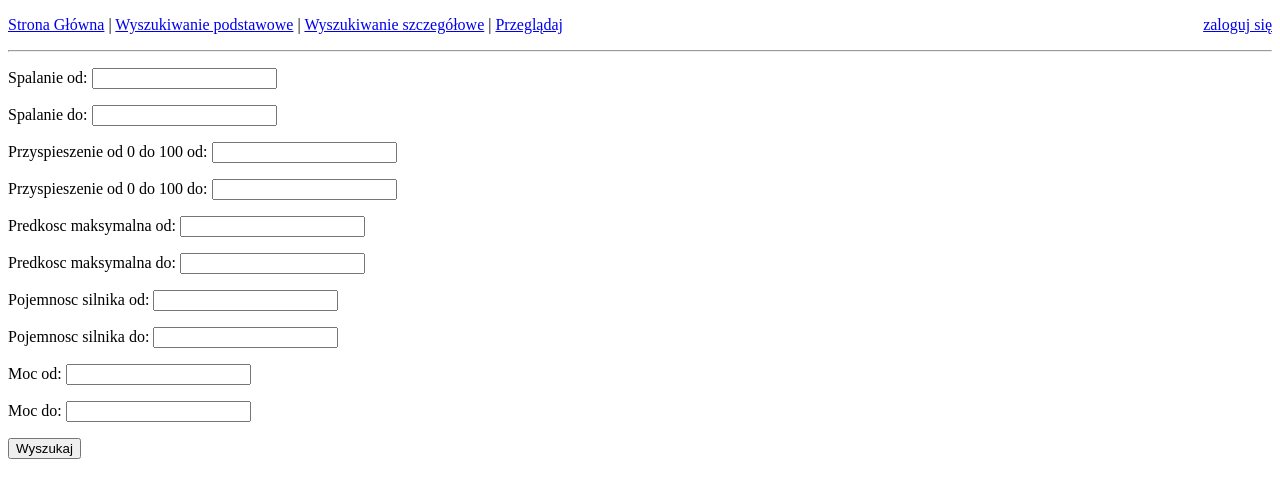
After one commit to Aschalin/Wyszukiwarka_samochodow, a Django app: page /zaawansowane/ in a window 1280 px wide. The commit adds this page. Shown: the top 498 px of the page. Run offline with Django 3.2, Linux system fonts and the light colour scheme; some libraries are stand-ins or nearby versions.

Commit message:
dodanie wyszukiwania po parametrach wyszukiwania, oraz wyswietlania zdjęć w widoku modelu.(ajunik)

```diff
--- a/wyszukiwarka/forms.py
+++ b/wyszukiwarka/forms.py
@@ -10,6 +10,10 @@ class SearchForm(forms.ModelForm):
         model = Wyszukiwanie
         fields = ('Marka', 'Model', 'Rocznik_od', 'Rocznik_do', 'Cena_od', 'Cena_do')
 
+class AdvancedForm(forms.ModelForm):
+    class Meta:
+        model = Zaawansowane
+        fields = ('Spalanie_od','Spalanie_do', 'Przyspieszenie_od_0_do_100_od', 'Przyspieszenie_od_0_do_100_do', 'Predkosc_maksymalna_od', 'Predkosc_maksymalna_do', 'Pojemnosc_silnika_od', 'Pojemnosc_silnika_do', 'Moc_od', 'Moc_do')
 
 class markaForm(forms.ModelForm):
     class Meta:
--- a/wyszukiwarka/models.py
+++ b/wyszukiwarka/models.py
@@ -25,7 +25,7 @@ class Samochody(models.Model):
     Cena = models.IntegerField(default='')
 
     def __unicode__(self):
-        return self.Model
+        return str(self.Marka) + ' ' + self.Model
 
     class Meta:
         managed = False
@@ -39,7 +39,7 @@ class Nadwozia(models.Model):
     Oplata = models.IntegerField(default='0')
 
     def __unicode__(self):
-        return self.Rodzaj
+        return str(self.Samochod) + ' ' + self.Rodzaj
 
     class Meta:
         managed = False
@@ -62,7 +62,7 @@ class Silniki(models.Model):
     KM = models.IntegerField(default='100')
 
     def __unicode__(self):
-        return str(self.Pojemnosc + ' ' + self.Rodzaj + ' ' + str(self.KM))
+        return str(self.Pojemnosc) + ' ' + self.Rodzaj + ' ' + str(self.KM) + 'KM'
 
     class Meta:
         managed = False
@@ -93,6 +93,25 @@ class Wyszukiwanie(models.Model):
     Rocznik_do = models.IntegerField(default=2015, blank=True, null=True)
     Cena_od = models.IntegerField(default='', blank=True, null=True)
     Cena_do = models.IntegerField(default='', blank=True, null=True)
+
+    def __unicode__(self):
+        return self.Model
+
+    class Meta:
+        managed = False
+
+class Zaawansowane(models.Model):
+    id = models.AutoField(primary_key=True, editable=False)
+    Spalanie_od = models.FloatField(default='', blank=True, null=True)
+    Spalanie_do = models.FloatField(default='', blank=True, null=True)
+    Przyspieszenie_od_0_do_100_od = models.FloatField(default='', blank=True, null=True)
+    Przyspieszenie_od_0_do_100_do = models.FloatField(default='', blank=True, null=True)
+    Predkosc_maksymalna_od = models.IntegerField(default='', blank=True, null=True)
+    Predkosc_maksymalna_do = models.IntegerField(default='', blank=True, null=True)
+    Pojemnosc_silnika_od = models.FloatField(default='', blank=True, null=True)
+    Pojemnosc_silnika_do = models.FloatField(default='', blank=True, null=True)
+    Moc_od = models.IntegerField(default='', blank=True, null=True)
+    Moc_do = models.IntegerField(default='', blank=True, null=True)
 
     def __unicode__(self):
         return self.Model
--- a/wyszukiwarka/templates/Nadwozie.html
+++ b/wyszukiwarka/templates/Nadwozie.html
@@ -3,7 +3,7 @@
 {% block content %}
 <H1>{{car.Marka}} {{text}} {{car.Model}} {{nadwozie.Rodzaj}}</H1>
 {% if user.is_authenticated %}
-<a href="/editNadwozie/{{s_id}}/{{nadwozie.id}}">edytuj</a>
+<a href="/editNadwozie/{{s_id}}/{{car.id}}/{{nadwozie.id}}">edytuj</a>
 {% endif %}
 <table>
             <tr>
--- a/wyszukiwarka/templates/base.html
+++ b/wyszukiwarka/templates/base.html
@@ -9,7 +9,8 @@
     </head>
         <p align="left">
             <a href="{% url 'index' %}"> Strona Główna</a> |
-            <a href="{% url 'wyszukiwanie' %}"> Wyszukaj</a> |
+            <a href="{% url 'wyszukiwanie' %}"> Wyszukiwanie podstawowe</a> |
+             <a href="{% url 'zaawansowane' %}"> Wyszukiwanie szczegółowe</a> |
             <a href="{% url 'przegladanie' 0 %}"> Przeglądaj</a>
             {% if user.is_authenticated %}
              | <a href="{% url 'moderate' %}"> Dodaj do Bazy</a>
--- a/wyszukiwarka/templates/porownanie.html
+++ b/wyszukiwarka/templates/porownanie.html
@@ -95,7 +95,7 @@ $(document).ready(function(){
                 {%endfor%}
             </tr>
             <tr>
-                <td>Zurzycie paliwa:</td>
+                <td>Zuzycie paliwa:</td>
                 {%for c in cars%}
                 <td>
                     {% for n in c.nadwozia %}
--- a/wyszukiwarka/templates/registration/editDB.html
+++ b/wyszukiwarka/templates/registration/editDB.html
@@ -13,5 +13,5 @@
     {% endif %}
 
 
-    <a href="/">Strona główna</a>
+    <a href="/">Strona główna</a></div>
 {% endblock %}
--- a/wyszukiwarka/templates/registration/login window.html
+++ b/wyszukiwarka/templates/registration/login window.html
@@ -1,7 +1,7 @@
 
     <form method="post" action=".">
         {% csrf_token %}
-        <div style="text-align:left;">{{ form.as_p }}</div>
+        <div style="text-align:left";>{{ form.as_p }}</div>
         <input type="hidden" name="next" value="/moderate/" />
         <input type="submit" value="Logowanie"/>
         <input type="reset" value="Wartości domyślne"/>
--- a/wyszukiwarka/templates/registration/login.html
+++ b/wyszukiwarka/templates/registration/login.html
@@ -4,12 +4,12 @@
 Logowanie jest wymagane, jeżeli chcesz edytować bazę danych.
 <form method="post" action=".">
     {% csrf_token %}
-    <div style="text-align:left;">{{ form.as_p }}</div>
+    <div style="text-align:left";>{{ form.as_p }}</div>
     <input type="hidden" name="next" value="/moderate/" />
     <input type="submit" value="Logowanie"/>
     <input type="reset" value="Wartości domyślne"/>
 </form>
 <br>
 <br>
-<a href="/">Strona główna</a>
+<a href="/">Strona główna</a></div>
 {% endblock %}
--- a/wyszukiwarka/templates/registration/moderate.html
+++ b/wyszukiwarka/templates/registration/moderate.html
@@ -99,5 +99,5 @@
     {% endif %}
 
 
-    <a href="/">Strona główna</a>
+    <a href="/">Strona główna</a></div>
 {% endblock %}
--- /dev/null
+++ b/wyszukiwarka/templates/zaawansowane.html
@@ -0,0 +1,9 @@
+{% extends "base.html" %}
+
+{% block content %}
+        <form id="page_form" method="POST" action="{% url 'zaawansowane' %}">
+            {% csrf_token %}
+            {{ form.as_p }}
+            <input type="submit" name="submit" value="Wyszukaj" />
+        </form>
+{% endblock %}
--- a/wyszukiwarka/urls.py
+++ b/wyszukiwarka/urls.py
@@ -6,10 +6,13 @@ from views import *
 urlpatterns = [
     url(r'^$', index, name='index'),
     url(r'^wyszukiwanie/$', wyszukiwanie, name='wyszukiwanie'),
+    url(r'^zaawansowane/$', zaawansowane, name='zaawansowane'),
     url(r'^przegladanie/(?P<s_id>[\w\-]+)/$', przegladanie, name='przegladanie'),
+    url(r'^przegladzaawansowany/(?P<s_id>[\w\-]+)/$', przegladzaawansowany, name='przegladzaawansowany'),
     url(r'^szczegoly/(?P<s_id>[\w\-]+)/(?P<c_id>[\w\-]+)/(?P<n_id>[\w\-]+)/(?P<e_id>[\w\-]+)$', silnik, name='silnik'),
     url(r'^szczegoly/(?P<s_id>[\w\-]+)/(?P<c_id>[\w\-]+)/(?P<n_id>[\w\-]+)$', nadwozie, name='nadwozie'),
     url(r'^szczegoly/(?P<s_id>[\w\-]+)/(?P<c_id>[\w\-]+)$', model, name='model'),
+    url(r'^szczegolysilnika/(?P<s_id>[\w\-]+)/(?P<p_id>[\w\-]+)$', szczegolysilnika, name='model'),
     url(r'^porownanie/(?P<s_id>[\w\-]+)/$', porownanie, name='porownanie'),
     url(r'^login/$', login, name='login'),
     url(r'^moderate/$', moderate, name='moderate'),
--- a/wyszukiwarka/views.py
+++ b/wyszukiwarka/views.py
@@ -24,6 +24,20 @@ def wyszukiwanie(request):
         form = SearchForm()
     c['form'] = form
     return render(request, "wyszukiwanie.html", c)
+
+def zaawansowane(request):
+    c={}
+    if request.method=='POST':
+        form=AdvancedForm(request.POST)
+        if form.is_valid():
+            zaawansowane = form.save(commit=False)
+            zaawansowane.save()
+            return redirect("/przegladzaawansowany/" + str(zaawansowane.id))
+    else:
+        form=AdvancedForm()
+    c['form']=form
+    c['goto']='zaawansowane'
+    return render(request, "zaawansowane.html", c)
 
 def przegladanie(request, s_id = 0):
     c = {}
@@ -61,17 +75,69 @@ def przegladanie(request, s_id = 0):
     c['s_id'] = s_id
     return render(request, "przegladanie.html", c)
 
+
+def przegladzaawansowany(request, s_id=0):
+    c={}
+    baseSilniki = Silniki_Nadwozia.objects.all()
+
+    if s_id != '0':
+        try:
+            szukane = Zaawansowane.objects.get(id=s_id)
+            if szukane.Spalanie_od:
+                baseSilniki = baseSilniki.filter(Spalanie__gte=szukane.Spalanie_od)
+            if szukane.Spalanie_do:
+                baseSilniki = baseSilniki.filter(Spalanie__lte=szukane.Spalanie_do)
+            if szukane.Przyspieszenie_od_0_do_100_od:
+                baseSilniki = baseSilniki.filter(Przyspieszenie__gte=szukane.Przyspieszenie_od_0_do_100_od)
+            if szukane.Przyspieszenie_od_0_do_100_do:
+                baseSilniki = baseSilniki.filter(Przyspieszenie__lte=szukane.Przyspieszenie_od_0_do_100_do)
+            if szukane.Predkosc_maksymalna_od:
+                baseSilniki = baseSilniki.filter(VMax__gte=szukane.Predkosc_maksymalna_od)
+            if szukane.Predkosc_maksymalna_do:
+                baseSilniki = baseSilniki.filter(VMax__lte=szukane.Predkosc_maksymalna_do)
+            if szukane.Pojemnosc_silnika_od:
+                baseSilniki = baseSilniki.filter(Pojemnosc__gte=szukane.Pojemnosc_silnika_od)
+            if szukane.Pojemnosc_silnika_do:
+                baseSilniki = baseSilniki.filter(Pojemnosc__lte=szukane.Pojemnosc_silnika_do)
+            if szukane.Moc_od:
+                baseSilniki = baseSilniki.filter(KM__gte=szukane.Moc_od)
+            if szukane.Moc_do:
+                baseSilniki = baseSilniki.filter(KM__lte=szukane.Moc_do)
+        except ObjectDoesNotExist:
+            pass
+            return redirect("/przegladzaawansowany/0/")
+
+
+    baseSilniki = baseSilniki.order_by('Nadwozie')
+    page = request.GET.get('page')
+    if not page:
+       page=1
+    paginator = Paginator(baseSilniki, 10)
+    try:
+        engines = paginator.page(page)
+    except EmptyPage:
+        engines = paginator.page(paginator.num_pages)
+    c['engines']=engines
+    c['s_id']=s_id
+    return render(request, "przegladzaawansowany.html", c)
+
 def model(request, s_id, c_id):
     c = {}
     car = Samochody.objects.get(id = c_id)
     nadwozia = Nadwozia.objects.all()
     nadwozia = nadwozia.filter(Samochod = car)
+    files = Zdjecia.objects.all()
+    files = files.filter(Nadwozie__in = nadwozia)
+    for f in files:
+        f.Plik = b64encode(f.Plik)
     c['car'] = car
     c['s_id'] = s_id
     try:
         c['cenaMax'] = car.Cena + (maxPrice.objects.raw("call samochodMaxPrice(" + c_id + ");"))[0].Cena
     except TypeError:
         pass
+
+    c['files'] = files
     c['nadwozia'] = nadwozia
     c['nadwoziaMax'] = list(maxPrice.objects.raw("call nadwozieMaxPrice(" + c_id + ");"))
     print(c['nadwoziaMax'])
@@ -249,3 +315,11 @@ def editParametry(request, s_id, c_id, n_id, e_id):
         c['form'] = parametryForm(instance = parametry[0])
     c['type'] = "silnika"
     return render(request, "registration/editDB.html", c)
+
+def szczegolysilnika(request, s_id, p_id):
+    c={}
+    parametry = Silniki_Nadwozia.objects.get(id=p_id)
+    c_id = str(parametry.Nadwozie.Samochod.id)
+    n_id = str(parametry.Nadwozie.id)
+    e_id = str(parametry.Silnik.id)
+    return redirect("/szczegoly/" + s_id + "/" + c_id + "/" + n_id + "/" + e_id)
```
Also changed, not shown: populatedb.py (+20 -0 lines), wyszukiwarka/templates/model.html (+10 -1 lines), wyszukiwarka/templates/przegladzaawansowany.html (added, +19 -0 lines).
